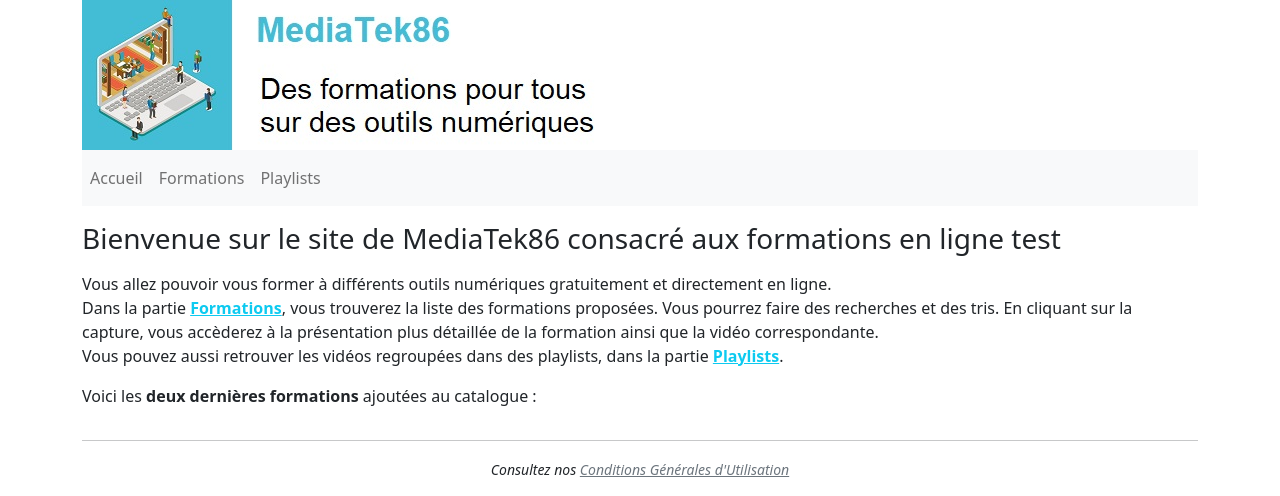
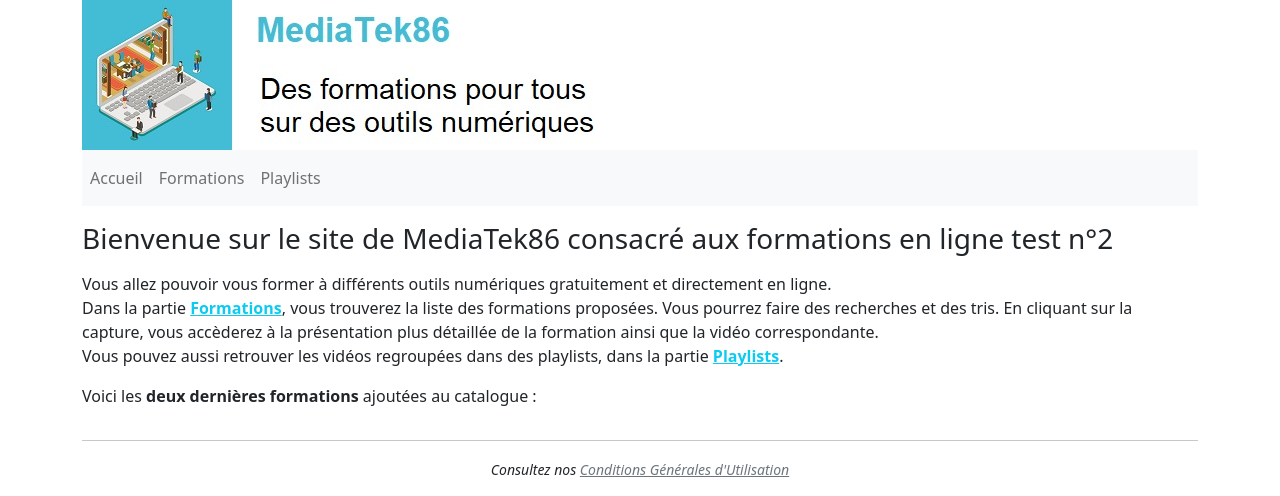
Before and after one commit to User3426/mediatekformation, a Symfony app: template templates/pages/accueil.html.twig in a window 1280 px wide. Shown: the top 496 px of the page. Run offline with Twig, Linux system fonts and the light colour scheme; the template is opened without the code that fills it, so the values that code supplies are empty; some libraries are stand-ins or nearby versions.

Commit message:
test déploiement continu n°4

```diff
--- a/templates/pages/accueil.html.twig
+++ b/templates/pages/accueil.html.twig
@@ -2,7 +2,7 @@
 
 {% block body %}
     <p class="mt-3">
-        <h3>Bienvenue sur le site de MediaTek86 consacré aux formations en ligne test</h3>
+        <h3>Bienvenue sur le site de MediaTek86 consacré aux formations en ligne test n°2</h3>
     </p>
     <p class="mt-3">
         Vous allez pouvoir vous former à différents outils numériques gratuitement et directement en ligne.<br />
```
